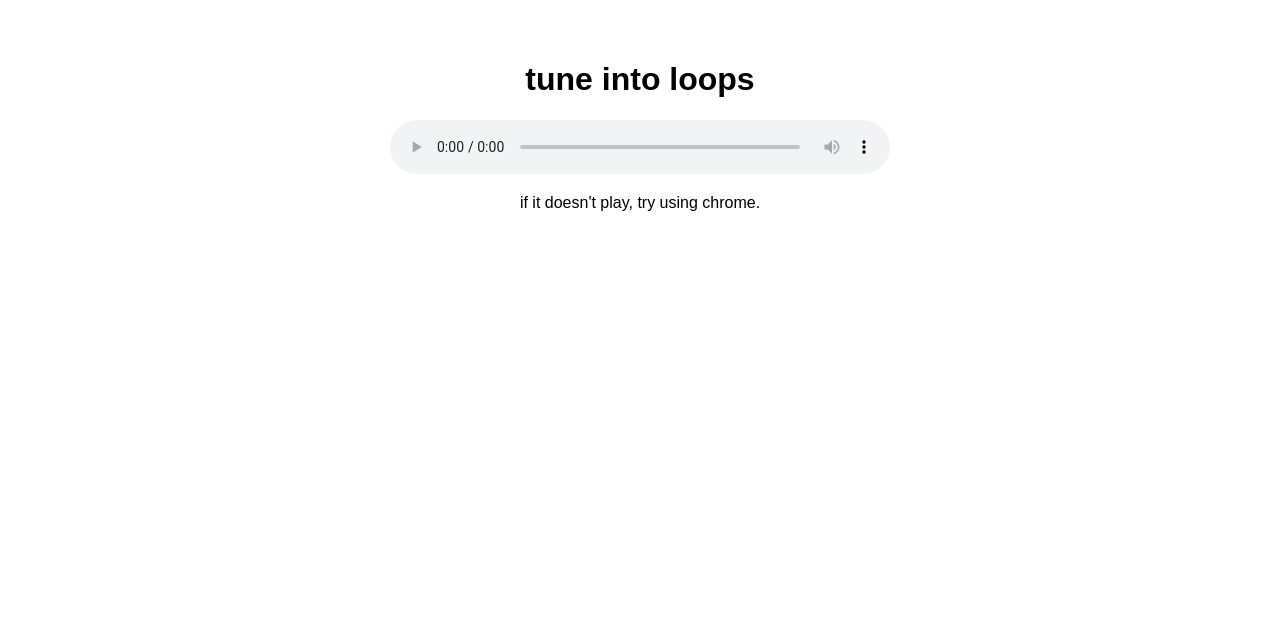
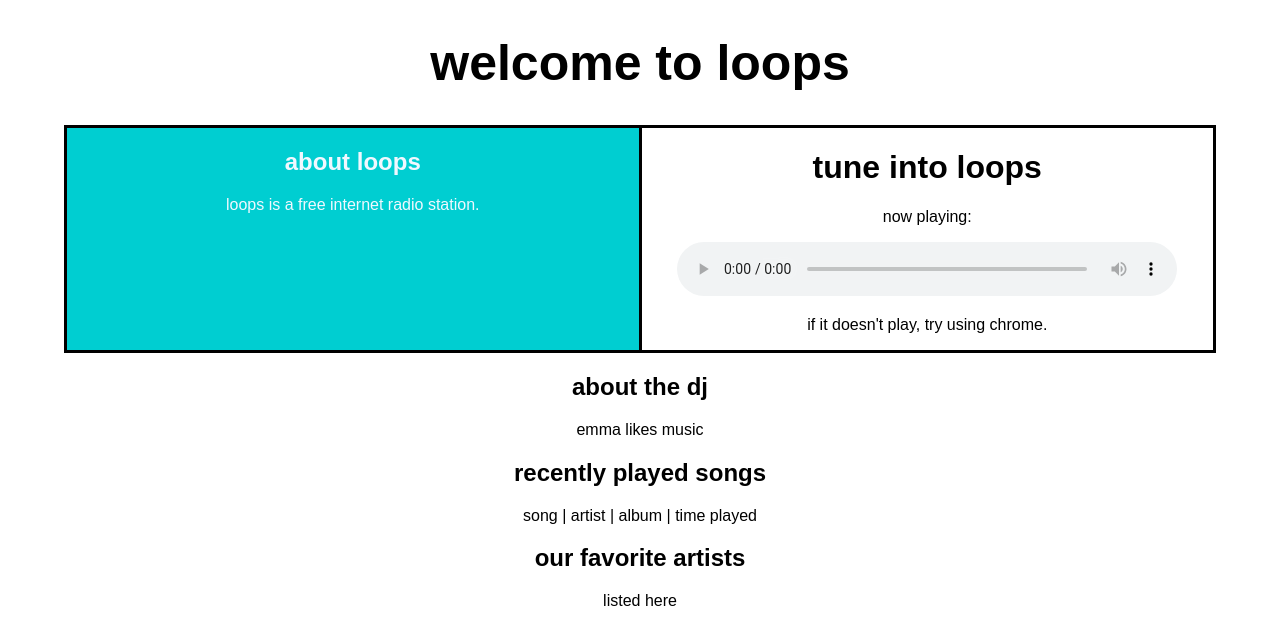
Before and after one commit to eema300/loops-radio, a plain HTML site: page index.html in a window 1280 px wide. Drawn offline with Linux system fonts and the light colour scheme.

Commit message:
added styles

```diff
--- a/index.html
+++ b/index.html
@@ -3,13 +3,36 @@
 <head>
   <title>loops radio</title>
   <meta name="viewport" content="width=device-width, initial-scale=1">
+  <link rel="stylesheet" href="styles.css">
 </head>
-<body style="text-align:center; font-family:sans-serif; padding:2rem;">
-  <h1>tune into loops</h1>
-  <audio controls autoplay style="width:100%; max-width:500px;">
-    <source src="http://mystream.duckdns.org:8000/stream.opus" type="audio/ogg; codecs=opus">
-    your browser does not support the audio element.
-  </audio>
-  <p>if it doesn't play, try using chrome.</p>
+<body>
+  <h1 id="welcome">welcome to loops</h1>
+  <div class="flex-display">
+    <div id="about">
+      <h2>about loops</h2>
+      <p>loops is a free internet radio station.</p>
+    </div>
+    <div id="media">
+      <h1>tune into loops</h1>
+      <p>now playing: </p>
+      <audio controls autoplay style="width:100%; max-width:500px;">
+      <source src="http://[[[[mystream.duckdns.org]]]]:8000/stream.opus" type="audio/ogg; codecs=opus">
+        your browser does not support the audio element.
+      </audio>
+      <p>if it doesn't play, try using chrome.</p>
+    </div>
+  </div>
+  <div>
+    <h2>about the dj</h2>
+    <p>emma likes music</p>
+  </div>
+  <div>
+    <h2>recently played songs</h2>
+    <p>song | artist | album | time played</p>
+  </div>
+  <div>
+    <h2>our favorite artists</h2>
+    <p>listed here</p>
+  </div>
 </body>
 </html>
--- /dev/null
+++ b/styles.css
@@ -0,0 +1,37 @@
+ html, body {
+    height: 100%;
+    margin: 0;
+}
+
+body {
+    text-align:center;
+    font-family:sans-serif;
+    /* padding:2rem; */
+}
+
+.flex-display {
+    display: flex;
+    justify-content: center;
+    width: 100%;
+}
+
+.flex-display > div {
+    flex: 1;
+    border-style: solid;
+    border-color: black;
+}
+
+#about {
+    margin-left: 5%;
+    background-color: darkturquoise;
+    color: aliceblue;
+    border-right: 0px;
+}
+
+#media {
+    margin-right: 5%;
+}
+
+#welcome {
+    font-size: 50px;
+}
```
